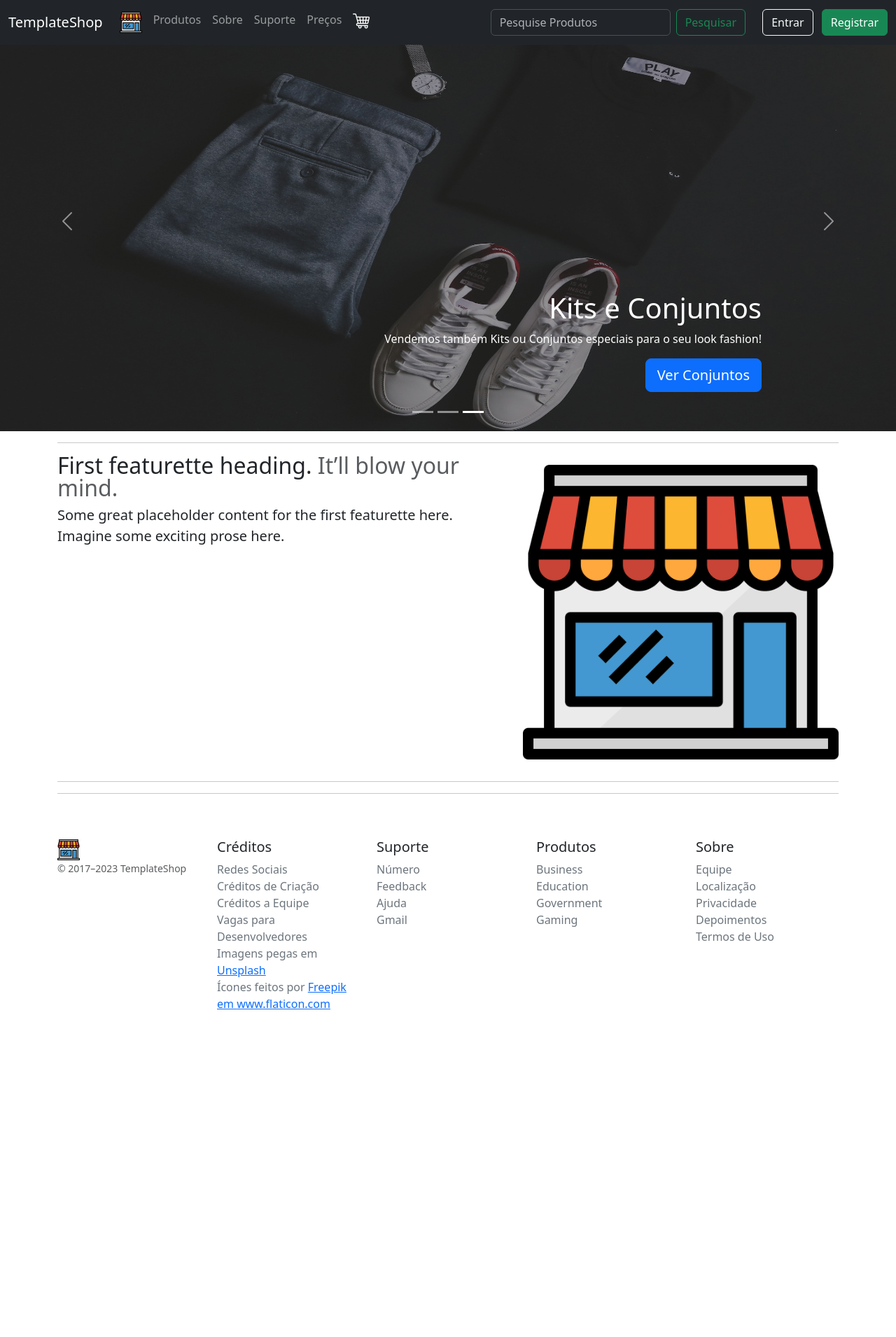
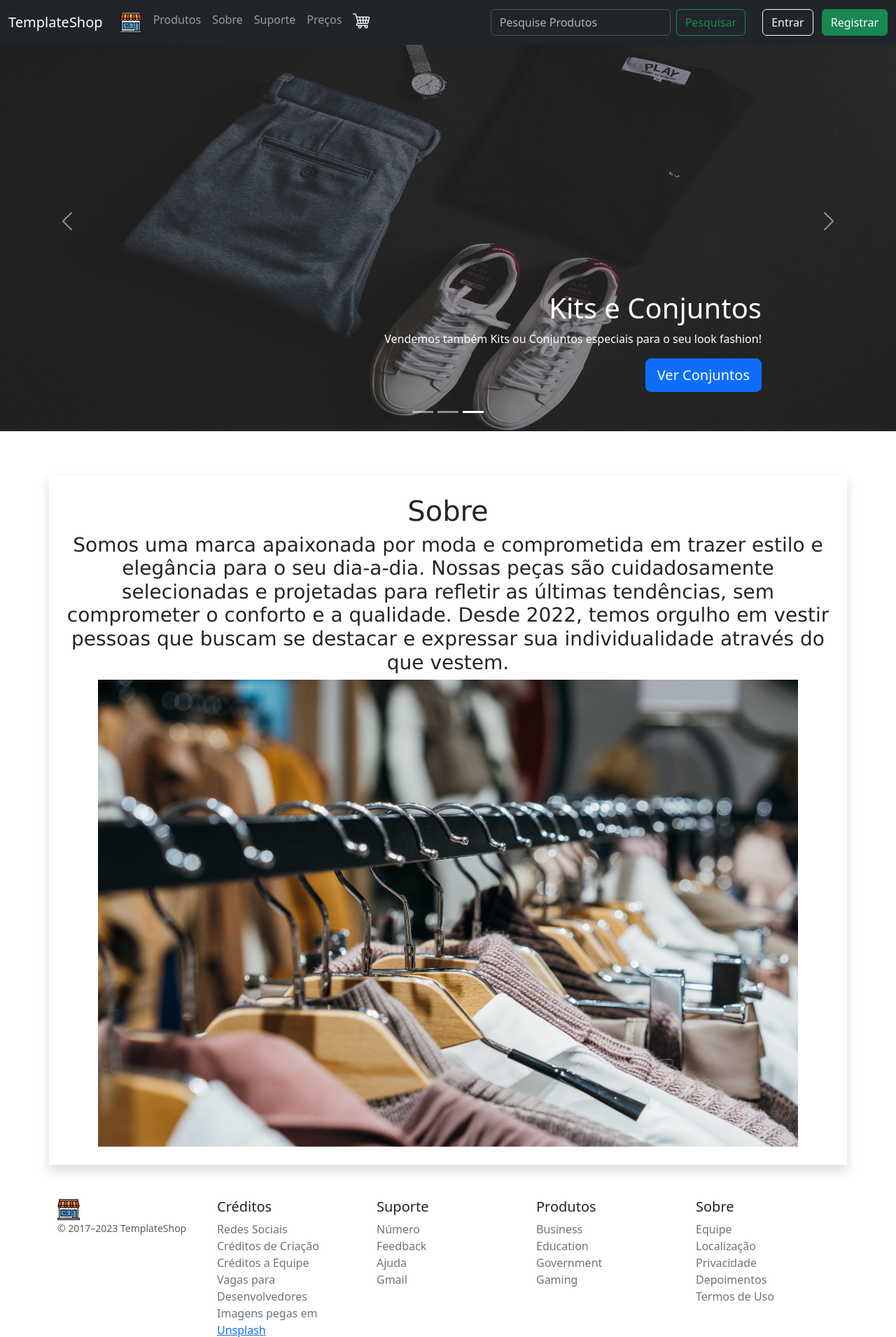
Before and after one commit to SenaiMG/desenvolvimento-shop-RebecaVelasc0, a Django app: page / in a window 1280 px wide. Shown: the top 1910 px of the page at 70% size. Before the commit the page ends 1442 px from the top, so only its background shows below. Run offline with Django 4.2, Linux system fonts and the light colour scheme; some libraries are stand-ins or nearby versions.

Commit message:
adicionando Sobre na pagina inicial

```diff
--- a/admin/appsite/templates/index.html
+++ b/admin/appsite/templates/index.html
@@ -167,19 +167,15 @@
           </button>
       </div>
       <!--Informação-->
-      <div class="container marketing">
-        <hr class="featurette-divider">
-        <div class="row featurette">
-          <div class="col-md-7 ">
-            <h2 class="featurette-heading fw-normal lh-1">First featurette heading. <span class="text-body-secondary">It’ll blow your mind.</span></h2>
-            <p class="lead">Some great placeholder content for the first featurette here. Imagine some exciting prose here.</p>
-          </div>
-          <div class="col-md-5">
-            <img class="bd-placeholder-img bd-placeholder-img-lg featurette-image img-fluid mx-auto" width="500" height="500" src="static/assets/img/loja.png">
-          </div>
+      <div class="container text-center shadow" style="margin-top: 5%; padding: 2%;">
+        <div style="font-family:'Lucida Sans', 'Lucida Sans Regular', 'Lucida Grande', 'Lucida Sans Unicode', Geneva, Verdana, sans-serif">
+          <h1>Sobre</h1>
+          <h3 >Somos uma marca apaixonada por moda e comprometida em trazer estilo e elegância para o seu dia-a-dia.
+            Nossas peças são cuidadosamente selecionadas e projetadas para refletir as últimas tendências, sem comprometer
+            o conforto e a qualidade. Desde 2022, temos orgulho em vestir pessoas que buscam se destacar e
+            expressar sua individualidade através do que vestem.</h3>
         </div>
-        <hr class="featurette-divider">
-        <hr class="featurette-divider">
+        <img src="../static/assets/img/roupas-da-moda.jpg" alt="">
       </div>
       <!--Produtos Promocionais-->
       <!--Depoimentos-->
```
Also changed, not shown: admin/appsite/static/assets/img/roupas-da-moda.jpg (added).
